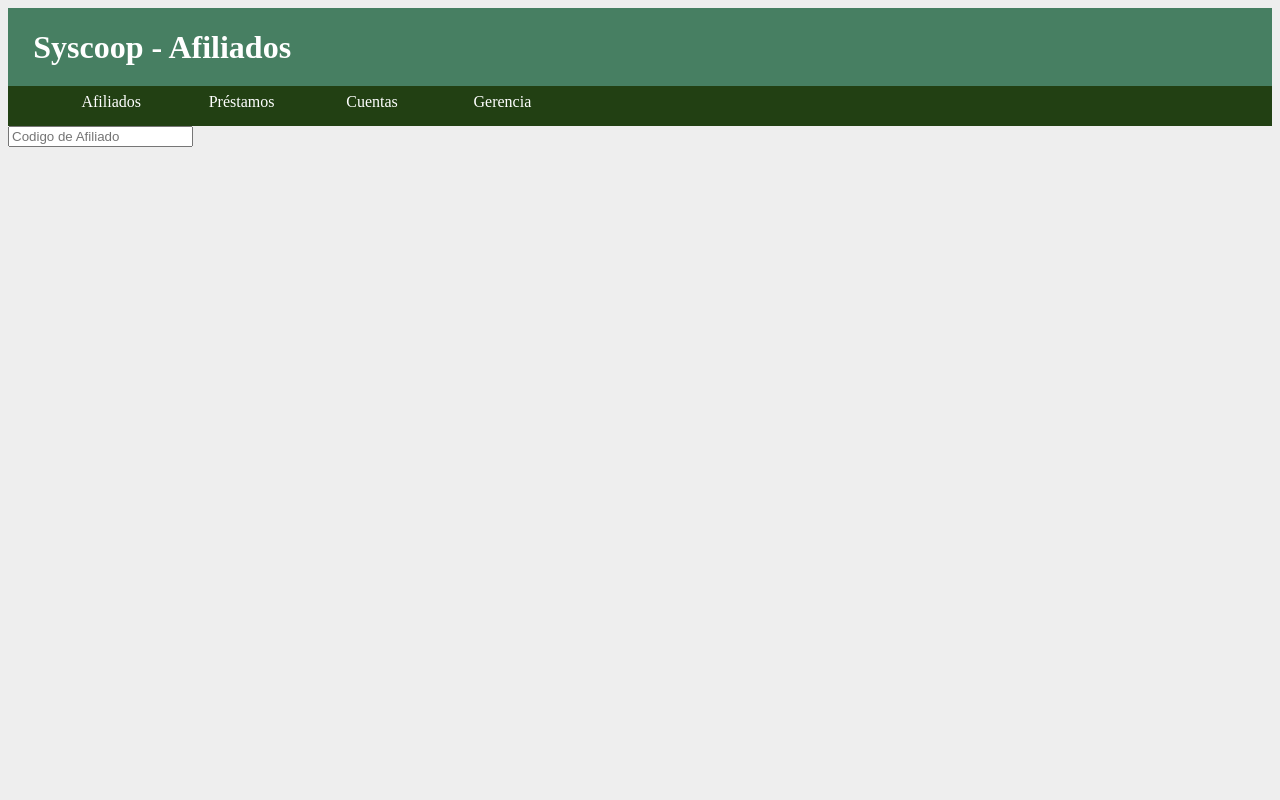
After one commit to jgodoy94/syscoop, a PHP site: page /pages/gen.php in a window 1280 px wide. The commit adds this page. Run offline with PHP 8.4, Linux system fonts and the light colour scheme.

Commit message:
afiliados a 50%

```diff
--- a/auth/auth.php
+++ b/auth/auth.php
@@ -16,6 +16,7 @@
                             session_start();
                             $_SESSION['resu'] = $resu;
                             $_SESSION['vrip'] = $obj->vipri;
+                            $_SESSION['AUTH'] = true;
                             header("Location: ../pages/dash.php");
                         }
                         else{
--- a/models/nnoc.php
+++ b/models/nnoc.php
@@ -1,6 +1,4 @@
 <?php
-    $resu = $_POST['usr'];
-    $resu = $_POST['pss'];
     $host="localhost";
     $port = 5432;
     $user="coopsys";
--- /dev/null
+++ b/pages/gen.php
@@ -0,0 +1,28 @@
+<html>
+    <head>
+        <title>CoopSys</title>
+        <meta charset="utf8">
+        <link rel="stylesheet" type="text/css" href="../styles/general.css">
+    </head>
+    <body>
+        <div id="principal-container">
+            <header>
+                <img src="">
+                <h1><a href="dash.php">Syscoop</a> - Afiliados</h1>
+            </header>
+            <nav>
+                <ul>
+                    <li><a href="afi.php">Afiliados</a></li>
+                    <li><a href="pres.php">Préstamos</a></li>
+                    <li><a href="cue.php">Cuentas</a></li>
+                    <li><a href="gen.php">Gerencia</a></li>
+                </ul>
+            </nav>
+            <div id="principal-body">
+                <div>
+                    <input type="text" required placeholder="Codigo de Afiliado">
+                </div>
+            </div>
+        </div>
+    </body>
+</html>
--- a/styles/general.css
+++ b/styles/general.css
@@ -0,0 +1,56 @@
+body{
+    background-color: #EEEEEE;
+}
+
+header{
+    width: 100%;
+    float: left;
+    background-color: #477f62;
+    height: 10%;
+    color: white;
+}
+
+header h1{
+    padding-left: 2%;
+}
+
+header a{
+    text-decoration: none;
+    color: white;
+    box-sizing: border-box;
+    height: 100%;
+}
+
+nav{
+    width: 100%;
+    float: left;
+    background-color: #224013;
+    height: 5%;
+    box-sizing: border-box;
+}
+
+nav ul{
+    width: 100%;
+    margin: 0%;
+}
+
+nav ul li{
+    display: inline-block;
+    width: 10%;
+    box-sizing: border-box;
+    height: 100%;
+}
+
+nav ul li:hover{
+    background-color: #437F27;
+}
+
+nav a{
+    display: block;
+    text-decoration: none;
+    color: white;
+    text-align: center;
+    box-sizing: border-box;
+    height: 100%;
+    padding-top: 5%;
+}
```
Also changed, not shown: pages/afi.html (deleted, +0 -21 lines), pages/afi.php (added, +104 -0 lines), pages/cue.php (added, +28 -0 lines), pages/dash.html (deleted, +0 -18 lines), pages/dash.php (added, +25 -0 lines), pages/pres.php (added, +28 -0 lines), styles/afi.css (added).
